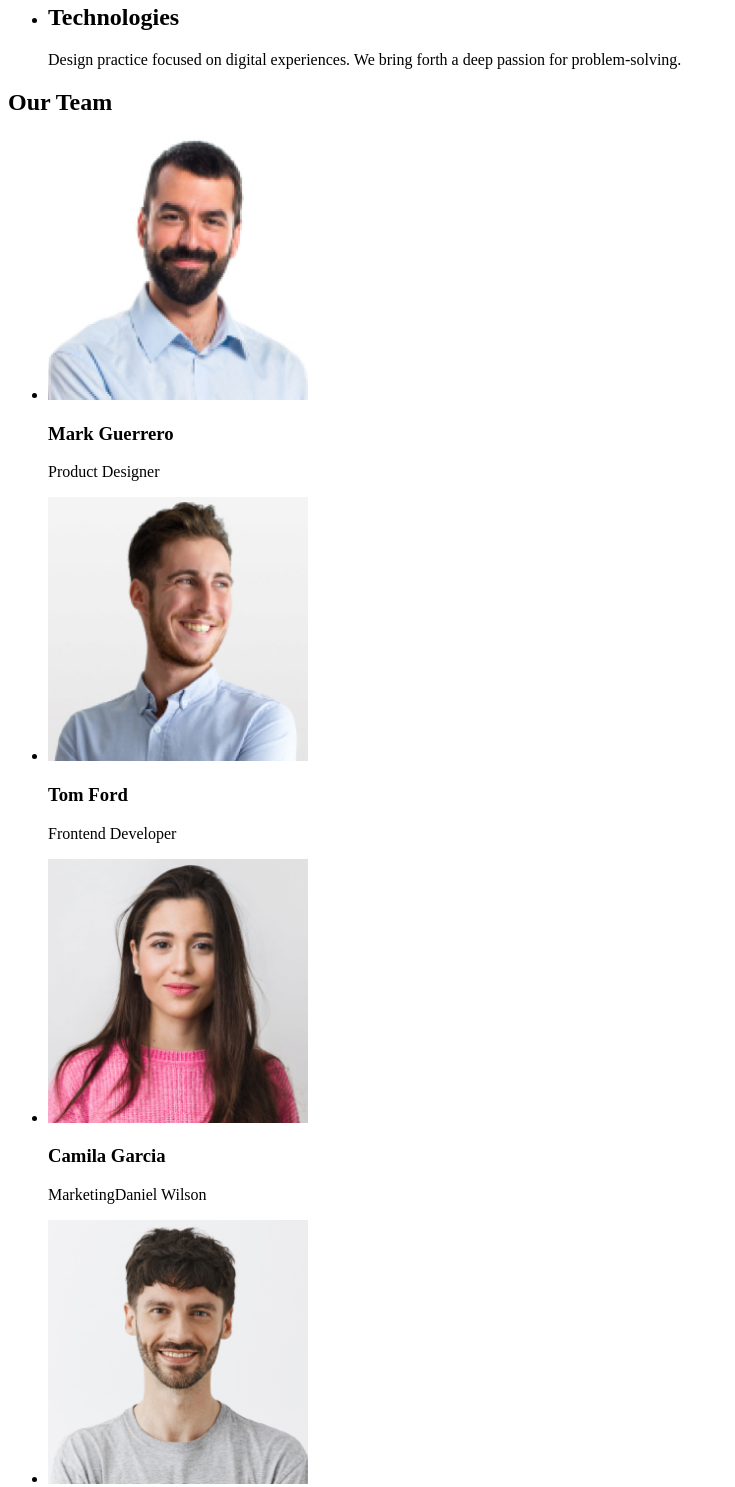
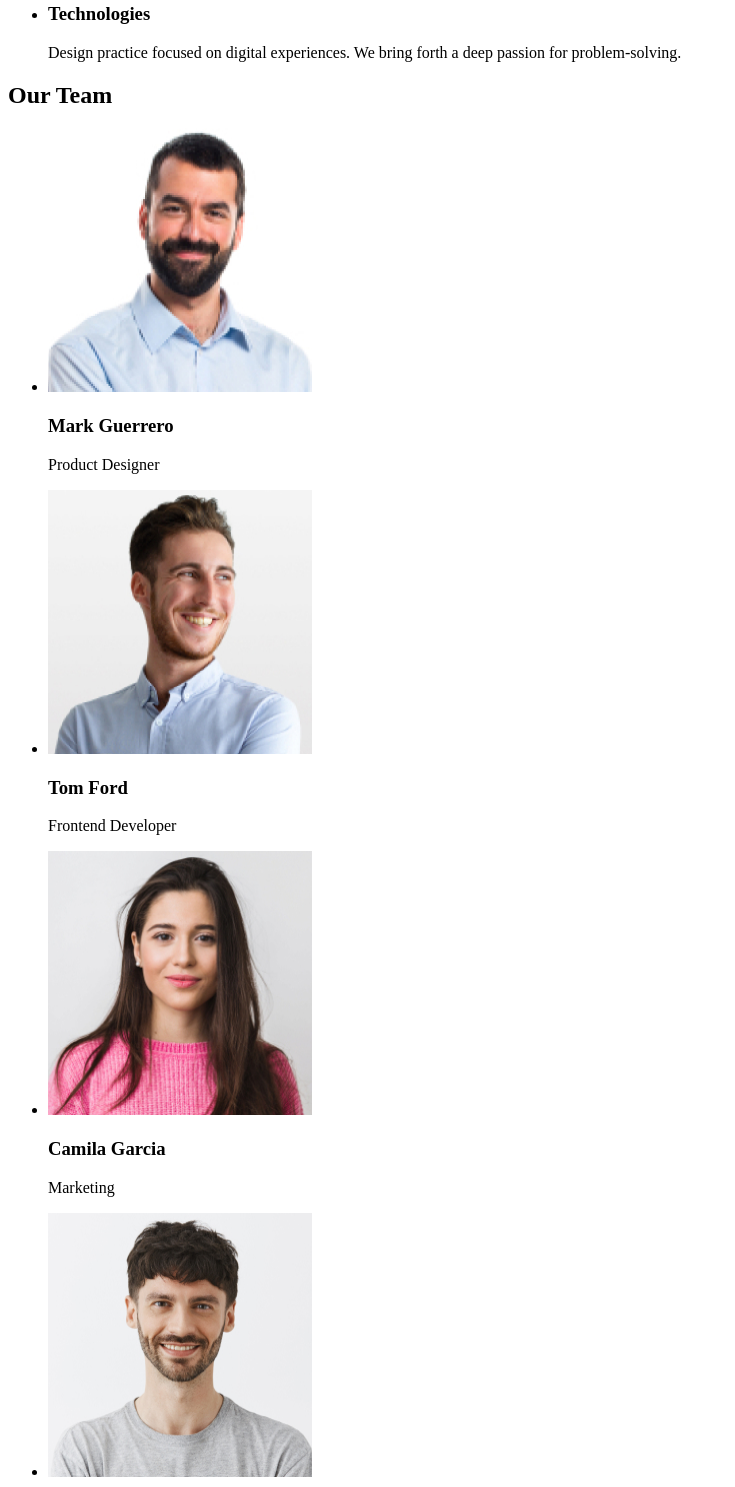
Before and after one commit to Andrii525252/goit-markup-hw-01, a plain HTML site: page index.html in a window 1280 px wide. Shown: the part 532-2019 px from the top of the page, without its empty margins (0-735 px from the left). Drawn offline with Linux system fonts and the light colour scheme.

Commit message:
finished changes

```diff
--- a/index.html
+++ b/index.html
@@ -19,7 +19,7 @@
       <address>
         <ul>
           <li><a href="mailto:info@devstudio.com">info@devstudio.com</a></li>
-          <li><a href="tel:+110001111111"></a>+11 (000) 111-11-11</li>
+          <li><a href="tel:+110001111111">+11 (000) 111-11-11</a></li>
         </ul>
       </address>
     </header>
@@ -53,7 +53,7 @@
             </p>
           </li>
           <li>
-            <h2>Technologies</h2>
+            <h3>Technologies</h3>
             <p>
               Design practice focused on digital experiences. We bring forth a
               deep passion for problem-solving.
@@ -67,9 +67,9 @@
         <ul>
           <li>
             <img
-              src="images/img1.jpg"
+              src="./images/img1.jpg"
               alt="Mark Guerrero"
-              width="260"
+              width="264"
               height="264"
             />
             <h3>Mark Guerrero</h3>
@@ -77,9 +77,9 @@
           </li>
           <li>
             <img
-              src="images/img2.jpg"
+              src="./images/img2.jpg"
               alt="Tom Ford"
-              width="260"
+              width="264"
               height="264"
             />
             <h3>Tom Ford</h3>
@@ -87,19 +87,19 @@
           </li>
           <li>
             <img
-              src="images/img3.jpg"
+              src="./images/img3.jpg"
               alt="Camila Garcia"
-              width="260"
+              width="264"
               height="264"
             />
             <h3>Camila Garcia</h3>
-            <p>MarketingDaniel Wilson</p>
+            <p>Marketing</p>
           </li>
           <li>
             <img
-              src="images/img4.jpg"
+              src="./images/img4.jpg"
               alt="Daniel Wilson"
-              width="260"
+              width="264"
               height="264"
             />
             <h3>Daniel Wilson</h3>
```
